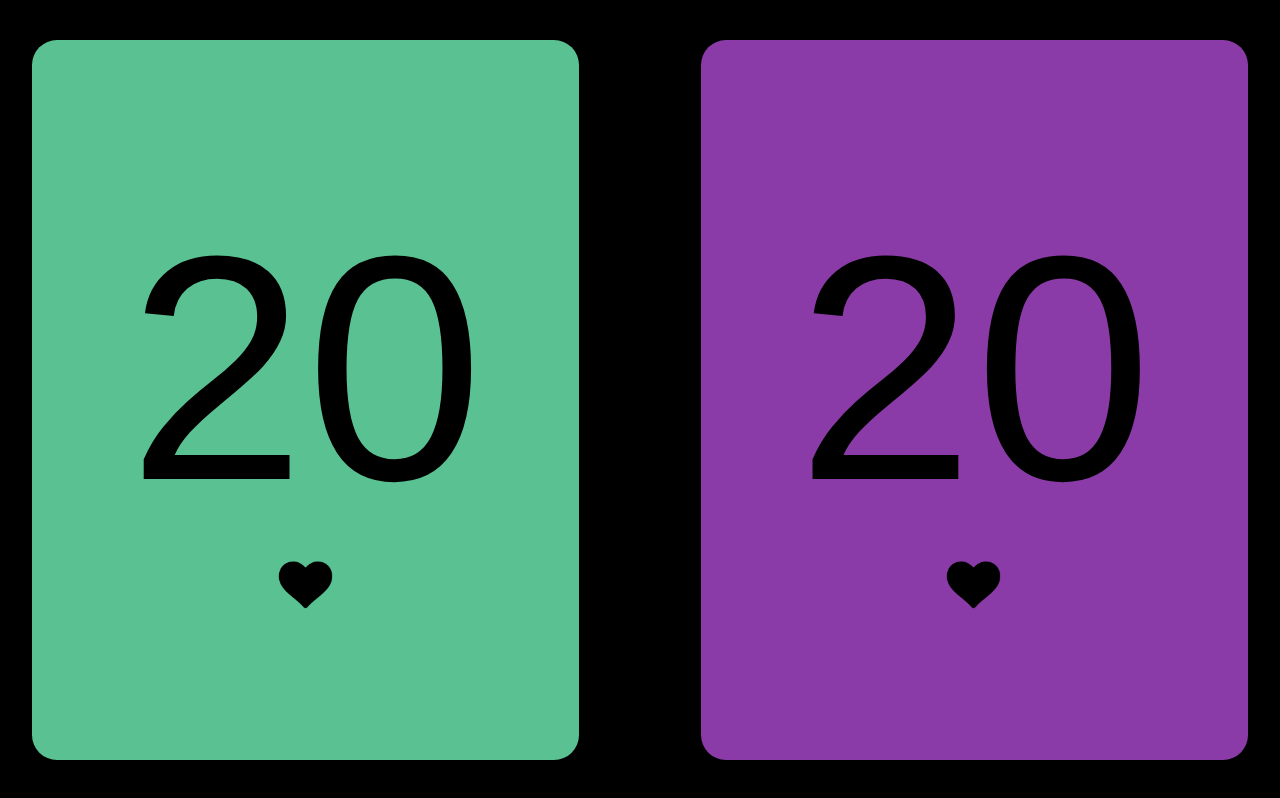
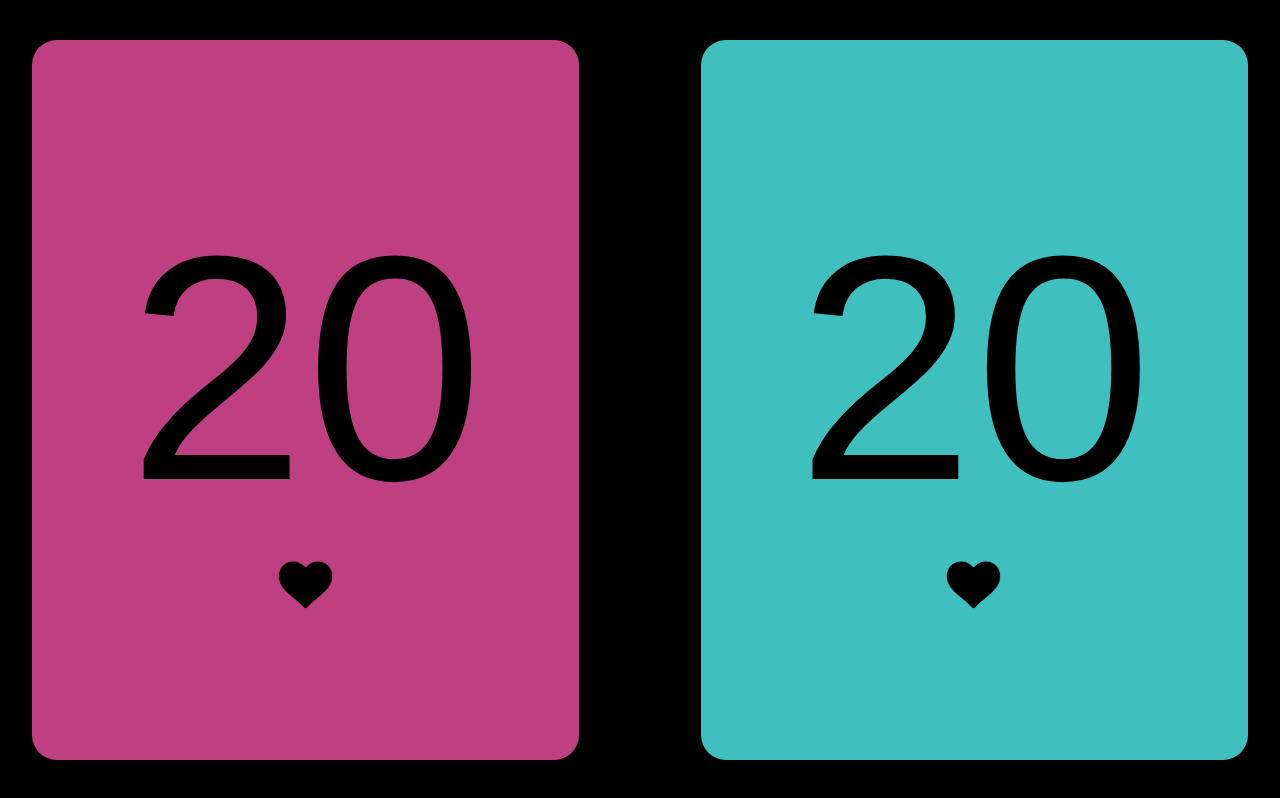
Before and after one commit to PixlRush/MTGLife, a plain HTML site: page app.html in a window 1280 px wide. Drawn offline with Linux system fonts and the light colour scheme.

Commit message:
Added random life total colours

```diff
--- a/app.html
+++ b/app.html
@@ -17,6 +17,7 @@
 			</div>
 		</div>
 	</div>
+	<script src=./app.js></script>
 </body>
 
 <!--
--- a/app.js
+++ b/app.js
@@ -0,0 +1,6 @@
+// Randomly assign colours to the life totals
+document.getElementById('life1').style.backgroundColor =
+  'hsl(' + ((Math.floor(Math.random() * 12)) * 30) + ', 50%, 50%)'
+
+document.getElementById('life2').style.backgroundColor =
+  'hsl(' + ((Math.floor(Math.random() * 12)) * 30) + ', 50%, 50%)'
```
